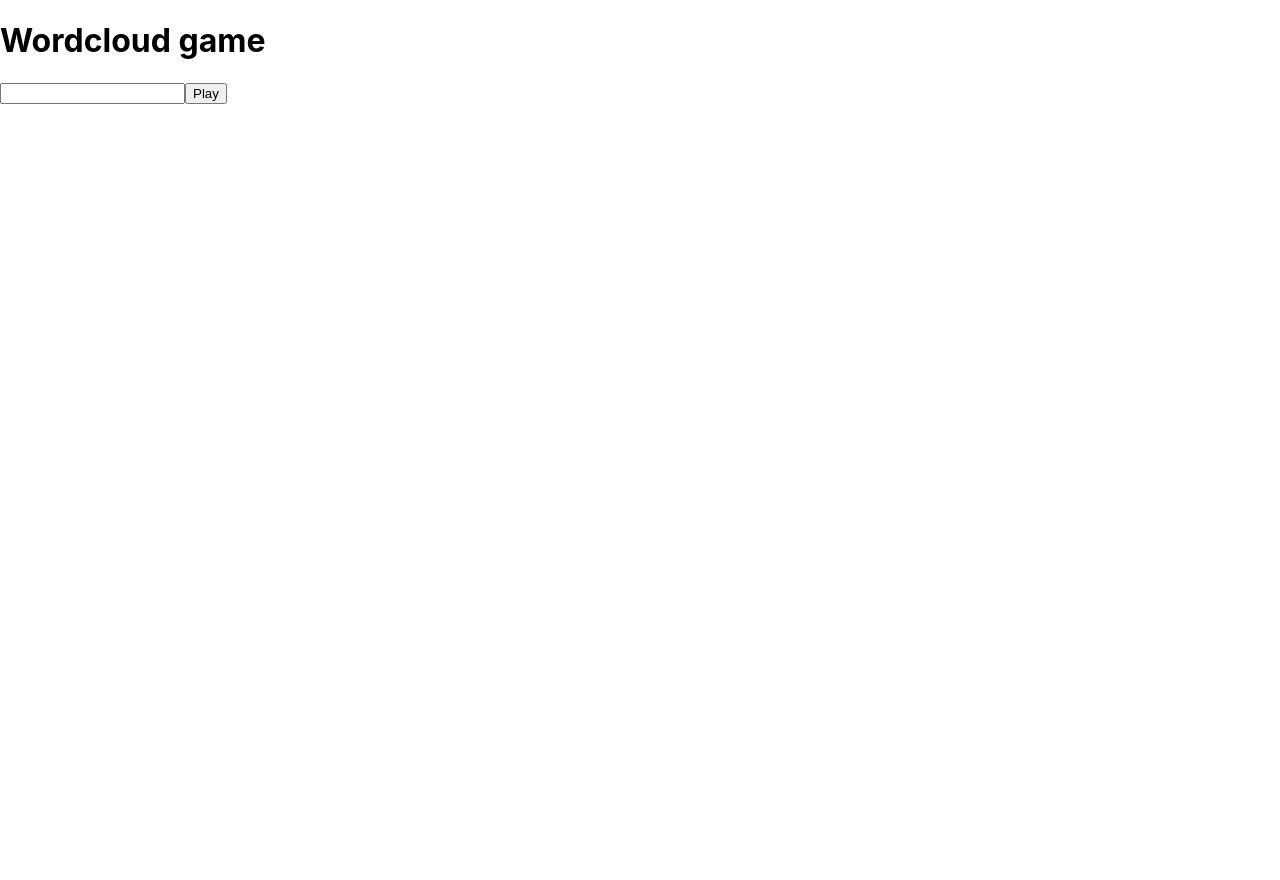
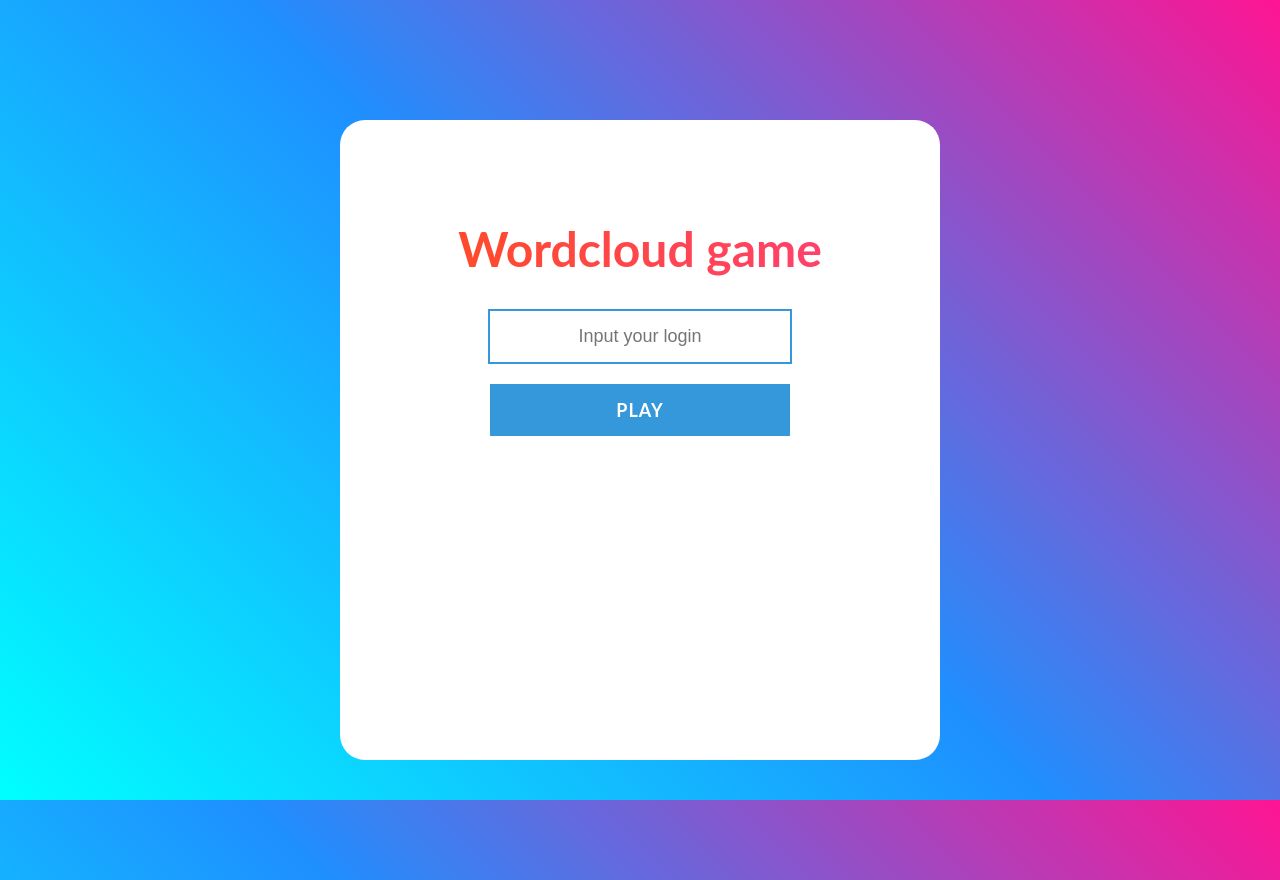
Before and after one commit to DominikKrash/WordCloud, a React (Create React App) app: page / in a window 1280 px wide. Before the commit the page ends 800 px from the top, so only its background shows below. Built offline with nearby package versions, Linux system fonts and the light colour scheme.

Commit message:
Added style and finished intro screen

```diff
--- a/package.json
+++ b/package.json
@@ -12,6 +12,7 @@
     "react-router-dom": "^5.2.0",
     "react-scripts": "4.0.3",
     "redux": "^4.1.0",
+    "redux-thunk": "github:reduxjs/redux-thunk#master",
     "web-vitals": "^1.1.2"
   },
   "scripts": {
--- a/src/App.css
+++ b/src/App.css
@@ -1,38 +1,4 @@
-.App {
-  text-align: center;
+body{
+  background: linear-gradient(45deg, aqua, dodgerblue, deeppink) fixed;
+  font-family:Lato;
 }
-
-.App-logo {
-  height: 40vmin;
-  pointer-events: none;
-}
-
-@media (prefers-reduced-motion: no-preference) {
-  .App-logo {
-    animation: App-logo-spin infinite 20s linear;
-  }
-}
-
-.App-header {
-  background-color: #282c34;
-  min-height: 100vh;
-  display: flex;
-  flex-direction: column;
-  align-items: center;
-  justify-content: center;
-  font-size: calc(10px + 2vmin);
-  color: white;
-}
-
-.App-link {
-  color: #61dafb;
-}
-
-@keyframes App-logo-spin {
-  from {
-    transform: rotate(0deg);
-  }
-  to {
-    transform: rotate(360deg);
-  }
-}
--- a/src/App.js
+++ b/src/App.js
@@ -3,24 +3,15 @@
 import {
   BrowserRouter as Router,
   Switch,
-  Route,
-  Link
+  Route
 } from "react-router-dom";
-import {useSelector, useDispatch} from "react-redux";
-import {bindActionCreators} from "redux";
-import {actionCreators} from "./state/index"
-
 
 function App() {
 
-  const login = useSelector((state) => state.login);
-  const dispatch = useDispatch();
-
-  const {setLogin} = bindActionCreators(actionCreators, dispatch)
   return (
     <Router>
       <Switch>
-        <Route path="/" setLogin={setLogin}><IntroScreen /></Route>
+        <Route path="/"><IntroScreen /></Route>
         <Route path="/game"></Route>
         <Route path="/game-check"></Route>
         <Route path="/score"></Route>
--- a/src/components/IntroScreen.js
+++ b/src/components/IntroScreen.js
@@ -1,19 +1,27 @@
 import React from 'react'
-import PropTypes from 'prop-types'
+import {useSelector,useDispatch} from "react-redux";
+import {bindActionCreators} from "redux";
+import {actionCreators} from "../state/index";
+import IntroScreenCSS from './IntroScreen.module.css'
 
-const IntroScreen = ({setLogin}) => {
+const IntroScreen = () => {
+
+    const login = useSelector((state) => state.login);
+
+    const dispatch = useDispatch();
+    const {setLogin} = bindActionCreators(actionCreators, dispatch)
 
     return (
-        <div>
+        <div className={IntroScreenCSS.intro_container}>
             <h1>Wordcloud game</h1>
-            <input type="text" value=""/>
-            <button onClick={() => setLogin("notGuest")}>Play</button>
+            <input type="text" className={IntroScreenCSS.effect}
+            onChange={(event) =>setLogin(event.target.value)}
+            placeholder="Input your login"/>
+            <button className={IntroScreenCSS.button}
+            onClick={() => (console.log(login))}>Play</button>
         </div>
     )
 }
 
-IntroScreen.propTypes = {
-    setLogin: PropTypes.func.isRequired
-}
 
 export default IntroScreen
--- /dev/null
+++ b/src/components/IntroScreen.module.css
@@ -0,0 +1,87 @@
+.intro_container{
+    width:600px;
+    height:640px;
+    margin:120px auto;
+    background:#fff;
+    border-radius:25px;
+
+    display: flex;
+    flex-direction: column;
+    justify-content: top;
+    align-items: center;
+}
+.intro_container > h1{
+    margin-top:100px;
+    background: -webkit-linear-gradient(to right, #FF4B2B, #FF416C);
+    background: linear-gradient(to right, #FF4B2B, #FF416C);
+    -webkit-background-clip: text;
+    -webkit-text-fill-color: transparent;
+    font-size:3em;
+}
+.intro_container > input {
+    color: #FF4B2B;
+    width: 50%;
+    height:8%;
+    font-size:18px;
+    text-align: center;
+    padding:0;
+    border: solid 2px;
+    border-color: #3498db;
+}
+.intro_container > input:active{
+    border: solid 2px;
+    border-color: #3498db;
+}
+.intro_container > button {
+    margin-top:20px;
+    width:50%;
+    height:8%;
+    font-size:18px;
+}
+
+.button {
+    border: none;
+    font-family: 'Lato';
+    font-size: inherit;
+    background: #3498db;
+    color: #fff;
+    cursor: pointer;
+    padding: 10px 0px 10px 0px;
+    display: inline-block;
+    margin-top: 30px;
+    text-transform: uppercase;
+    letter-spacing: 1px;
+    font-weight: 700;
+    outline: none;
+    position: relative;
+    -webkit-transition: all 0.3s;
+    -moz-transition: all 0.3s;
+    transition: all 0.3s;
+  }
+
+.button:after {
+    content: '';
+    position: absolute;
+    z-index: -1;
+    -webkit-transition: all 0.3s;
+    -moz-transition: all 0.3s;
+    transition: all 0.3s;
+  }
+
+  .button:after {
+    font-family: 'FontAwesome';
+    font-style: normal;
+    font-weight: normal;
+    font-variant: normal;
+    text-transform: none;
+    line-height: 1;
+    position: relative;
+    -webkit-font-smoothing: antialiased;
+  }
+  .button:hover {
+    background: #2980b9;
+  }
+  .button:active {
+    background: #2980b9;
+    top: 2px;
+  }
--- a/src/state/store.js
+++ b/src/state/store.js
@@ -1,8 +1,9 @@
-import {createStore} from "redux";
+import {createStore, applyMiddleware} from "redux";
 import reducers from "./reducers/index"
-
+import thunk from "redux-thunk"
 
 export const store = createStore(
     reducers,
-    {}
+    {},
+    applyMiddleware(thunk)
 )
```
Also changed, not shown: 1 other file (tests, documents, lock files or other folders).
